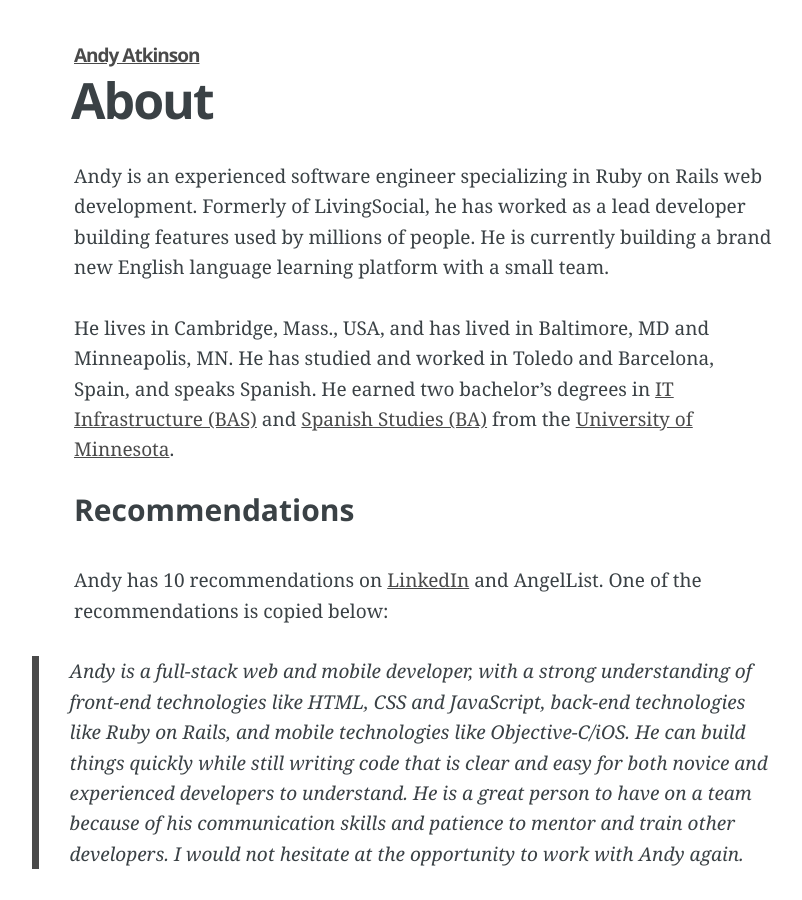
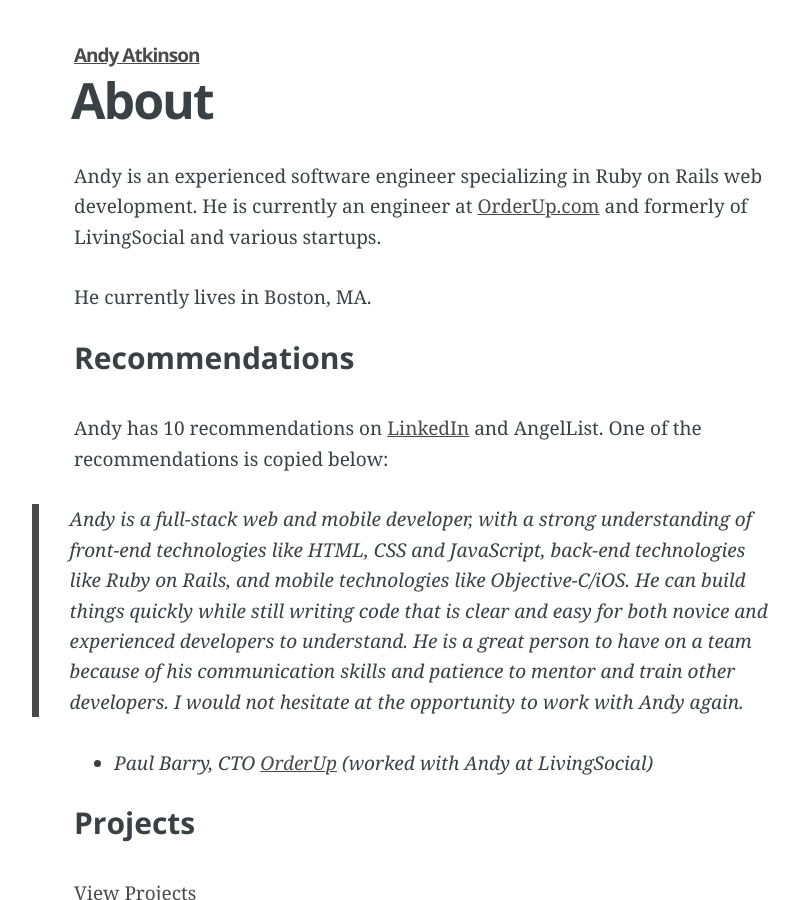
Before and after one commit to andyatkinson/blog, a Jekyll site: the page built from about/index.md, in a window 1280 px wide and 900 px high. Shown: the whole window, without its empty margins (216-1018 px from the left). Built offline with Jekyll 4.4.1, drawn with Linux system fonts in a browser that asks for light colours; Markdown is read by kramdown in place of the engine named in the settings; some of the changed text lies outside the part shown.

Commit message:
Update blog post and about page

```diff
--- a/about/index.md
+++ b/about/index.md
@@ -4,9 +4,9 @@ title: About
 projects: 'projects'
 ---
 
-Andy is an experienced software engineer specializing in Ruby on Rails web development. Formerly of LivingSocial, he has worked as a lead developer building features used by millions of people. He is currently building a brand new English language learning platform with a small team.
+Andy is an experienced software engineer specializing in Ruby on Rails web development. He is currently an engineer at [OrderUp.com](https://orderup.com/) and formerly of LivingSocial and various startups.
 
-He lives in Cambridge, Mass., USA, and has lived in Baltimore, MD and Minneapolis, MN. He has studied and worked in Toledo and Barcelona, Spain, and speaks Spanish. He earned two bachelor's degrees in [IT Infrastructure (BAS)](http://www.cce.umn.edu/BAS-IT-Infrastructure/) and [Spanish Studies (BA)](http://spanport.umn.edu/ugrad/majors.html) from the [University of Minnesota](http://www.umn.edu).
+He currently lives in Boston, MA.
 
 #### Recommendations
 Andy has 10 recommendations on [LinkedIn](www.linkedin.com/in/andyatkinson/) and AngelList. One of the recommendations is copied below:
@@ -28,7 +28,7 @@ En marzo del 2013 empecé a trabajar con el equipo de LetsBonus en Barcelona, Es
 
 #### Volunteering
 
-Andy has volunteered as a programmer at [Overnight Website Challenge](http://overnightwebsitechallenge.com/) and as a coach for [Rails Girls](http://railsgirls.com/). He has mentored through RailsMentors and has attended [Boston Ruby](http://bostonrb.org/), Baltimore on Rails, and Ruby Users of Minnesota.
+Andy has volunteered as a programmer at [Overnight Website Challenge](http://overnightwebsitechallenge.com/) and as a coach for [Rails Girls](http://railsgirls.com/).
 
 #### Connect
 
```
Also changed, not shown: _posts/2014-12-09-stack-dive-runkeeper.md (+1 -1 lines).
